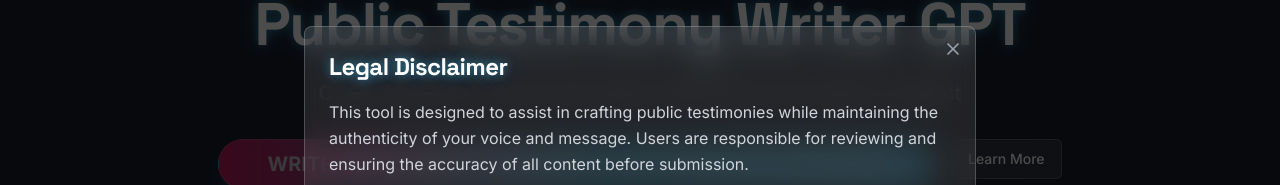
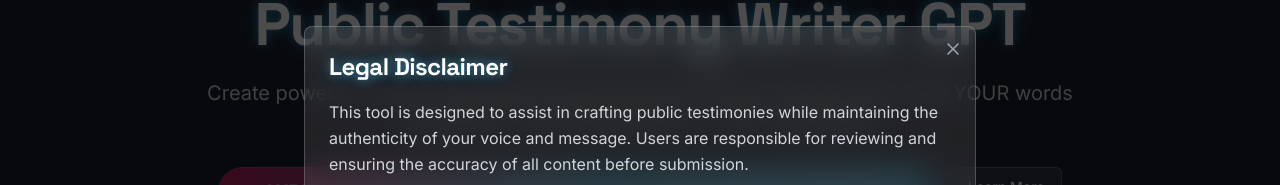
Before and after one commit to aiwebtools/publictestimonywriter, a React (Vite) app: page / in a window 1280 px wide. Shown: the part 133-318 px from the top of the page. Built offline with nearby package versions, Linux system fonts and the light colour scheme.

Commit message:
Update HeroSection text
Updated the HeroSection's paragraph text to include "that make YOUR words resonate for future generations. - WE THE PEOPLE".

```diff
--- a/src/components/sections/HeroSection.tsx
+++ b/src/components/sections/HeroSection.tsx
@@ -10,7 +10,7 @@ const HeroSection = () => {
             Public Testimony Writer GPT
           </h1>
           <p className="text-xl mb-8 text-gray-300">
-            Create powerful, human-like public testimonies that make an impact
+            Create powerful, human-like public testimonies that make an impact that make YOUR words resonate for future generations. - WE THE PEOPLE
           </p>
           <div className="flex justify-center gap-4">
             <Button
```
